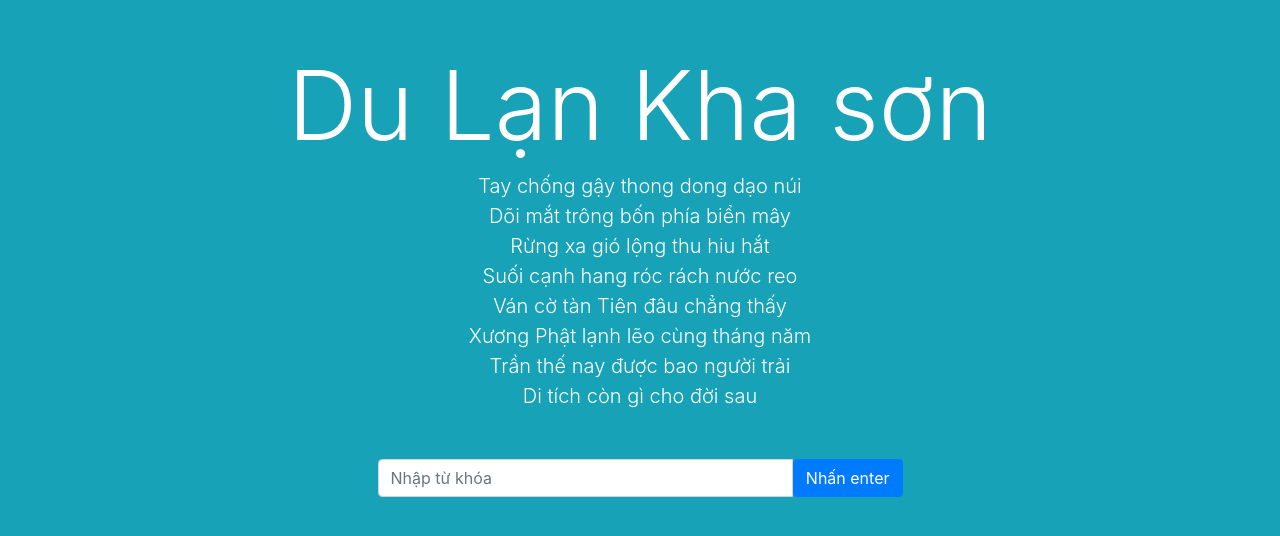
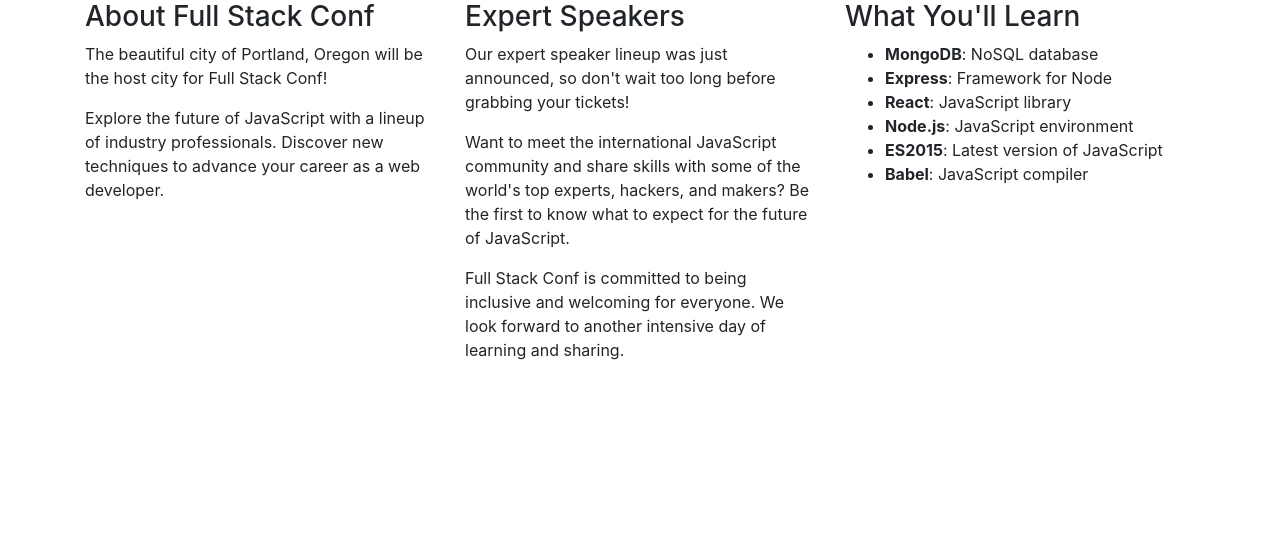
Before and after one commit to thinhhalam/boostrap-basic-2, a plain HTML site: page index.html in a window 1280 px wide. Drawn offline with Linux system fonts and the light colour scheme.

Commit message:
update boostrap basic 2

```diff
--- a/index.html
+++ b/index.html
@@ -7,26 +7,33 @@
     <link rel="stylesheet" href="./bootstrap.css">
     <link rel="stylesheet" href="./style.css">
 </head>
-<body class="bg-info text-white">
-    <div class="container text-center">
-        <h1 class="display-1 mt-5">Du Lạn Kha sơn</h1>
-        <p class="lead mb-5">
-            Tay chống gậy thong dong dạo núi <br>
-            Dõi mắt trông bốn phía biển mây <br>
-            Rừng xa gió lộng thu hiu hắt <br>
-            Suối cạnh hang róc rách nước reo <br>
-            Ván cờ tàn Tiên đâu chẳng thấy <br>
-            Xương Phật lạnh lẽo cùng tháng năm <br>
-            Trần thế nay được bao người trải <br>
-            Di tích còn gì cho đời sau
-        </p>
-
-        <div class="col-lg-6 mx-auto">
-            <div class="input-group">
-                <input type="text" class="form-control" placeholder="Nhập từ khóa" aria-label="Nhập từ khóa">
-                <span>
-                    <button class="btn btn-primary" type="button">Nhấn enter</button>
-                </span>
+<body>
+    <div class="container">
+        <div class="row">
+            <div class="col">
+                <h3>About Full Stack Conf</h3>
+                <p>The beautiful city of Portland, Oregon will be the host city for Full Stack Conf!</p>
+                <p>Explore the future of JavaScript with a lineup of industry professionals. Discover new techniques to advance your
+                    career as a web developer.</p>
+            </div>
+            <div class="col">
+                <h3>Expert Speakers</h3>
+                <p>Our expert speaker lineup was just announced, so don't wait too long before grabbing your tickets!</p>
+                <p>Want to meet the international JavaScript community and share skills with some of the world's top experts, hackers,
+                    and makers? Be the first to know what to expect for the future of JavaScript.</p>
+                <p>Full Stack Conf is committed to being inclusive and welcoming for everyone. We look forward to another intensive day
+                    of learning and sharing.</p>
+            </div>
+            <div class="col">
+                <h3>What You'll Learn</h3>
+                <ul>
+                    <li><strong>MongoDB</strong>: NoSQL database</li>
+                    <li><strong>Express</strong>: Framework for Node</li>
+                    <li><strong>React</strong>: JavaScript library</li>
+                    <li><strong>Node.js</strong>: JavaScript environment</li>
+                    <li><strong>ES2015</strong>: Latest version of JavaScript</li>
+                    <li><strong>Babel</strong>: JavaScript compiler</li>
+                </ul>
             </div>
         </div>
     </div>
```
